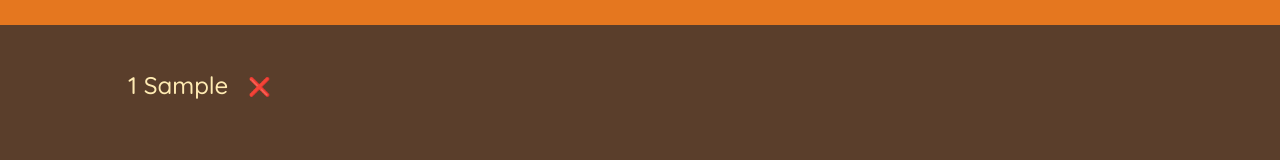
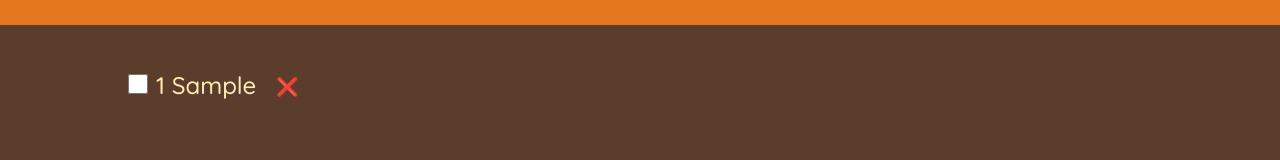
Before and after one commit to Atul993/react-practice, a React (Create React App) app in the folder travel-list/: page / in a window 1280 px wide. Both pictures are taken after typing "Sample" into the empty fields and a click on the button "ADD". Shown: the part 252-412 px from the top of the page. Built offline with nearby package versions, Linux system fonts and the light colour scheme.

Commit message:
toggle item logic with lifting the state is added

```diff
--- a/travel-list/src/App.js
+++ b/travel-list/src/App.js
@@ -11,6 +11,14 @@ function App() {
     setItems((items) => [...items, item]);
   };
 
+  const handleToggleItem = (id) => {
+    setItems((items) =>
+      items.map((item) =>
+        item.id === id ? { ...item, packed: !item.packed } : item
+      )
+    );
+  };
+
   const handleDeleteItem = (id) => {
     setItems((items) => items.filter((item) => item.id !== id));
   };
@@ -19,7 +27,7 @@ function App() {
     <div className="app">
       <Logo />
       <Form onAddItems={handleAddItems} />
-      <PackingList items={items} onDeleteItem = { handleDeleteItem } />
+      <PackingList items={items} onDeleteItem={handleDeleteItem} onToggleItem = { handleToggleItem } />
       <Stats />
     </div>
   );
--- a/travel-list/src/components/Item.js
+++ b/travel-list/src/components/Item.js
@@ -1,11 +1,19 @@
 import React from "react";
 
-function Item({ item, onDeleteItem }) {
+function Item({ item, onDeleteItem, onToggleItem }) {
   return (
     <li>
-      <span style={item.packed ? { textDecoration: "line-through" } : {}}>
-        {item.quantity} {item.description}
-      </span>
+      <label>
+        <input
+          type="checkbox"
+          value={item.packed}
+          onChange={() => onToggleItem(item.id)}
+          id={item.id}
+        />
+        <span style={item.packed ? { textDecoration: "line-through" } : {}}>
+          {item.quantity} {item.description}
+        </span>
+      </label>
       <button onClick={() => onDeleteItem(item.id)}>❌</button>
     </li>
   );
--- a/travel-list/src/components/PackingList.js
+++ b/travel-list/src/components/PackingList.js
@@ -1,12 +1,17 @@
 import React from "react";
 import Item from "./Item";
 
-function PackingList({ items, onDeleteItem }) {
+function PackingList({ items, onDeleteItem, onToggleItem }) {
   return (
     <div className="list">
       <ul>
         {items.map((item) => (
-          <Item item={item} key={item.id} onDeleteItem = { onDeleteItem } />
+          <Item
+            item={item}
+            key={item.id}
+            onDeleteItem={onDeleteItem}
+            onToggleItem={onToggleItem}
+          />
         ))}
       </ul>
     </div>
--- a/travel-list/src/index.css
+++ b/travel-list/src/index.css
@@ -113,6 +113,7 @@ input[type="checkbox"] {
   height: 2rem;
   width: 2rem;
   accent-color: #e5771f;
+  margin-right: 0.8rem;
 }
 
 .list li button {
```
